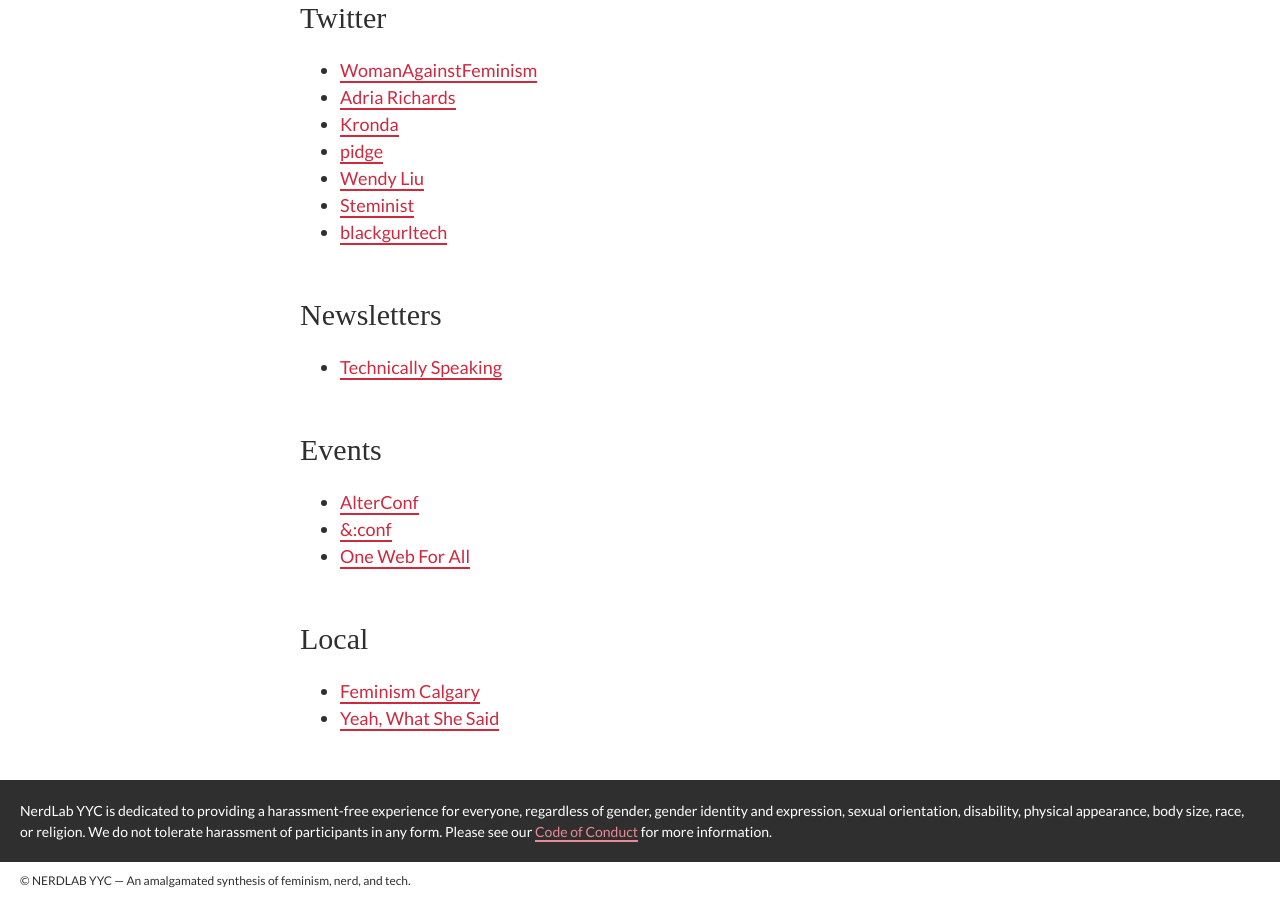
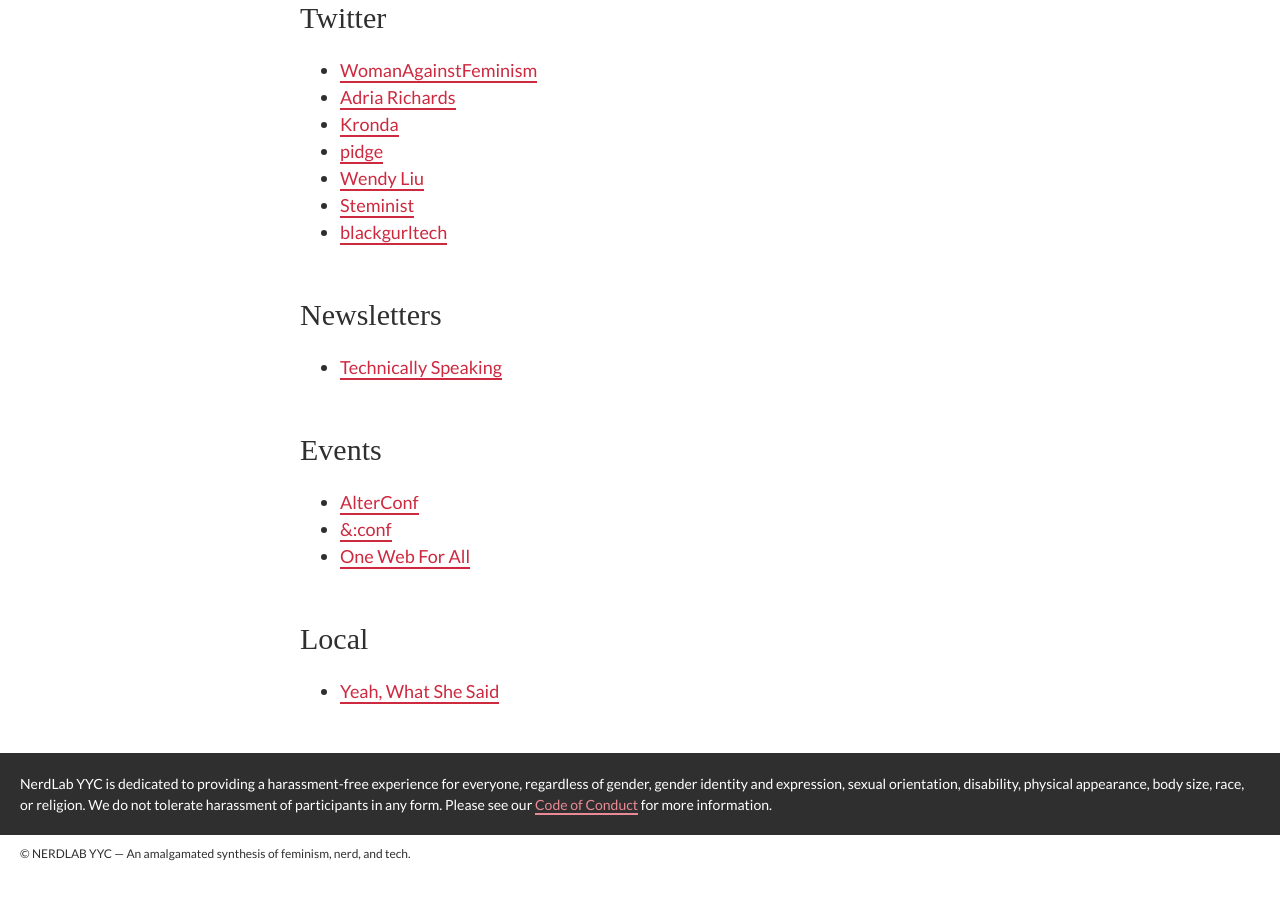
Before and after one commit to nerdlabyyc/nerdlabyyc.github.io, a Jekyll site: the page built from pages/resources/index.md, in a window 1280 px wide and 900 px high, scrolled down 1009 px. Built offline with Jekyll 4.4.1, drawn with Linux system fonts in a browser that asks for light colours; nearby versions of some CDN libraries; some web fonts are replaced; after the commit the page ends 1882 px from its top, so only the background shows below that.

Commit message:
Fix broken links.

```diff
--- a/pages/resources/index.md
+++ b/pages/resources/index.md
@@ -47,5 +47,4 @@
 
 ##Local
 
-- [Feminism Calgary](http://www.feminismcalgary.com/)
-- [Yeah, What She Said](http://cjsw.com/program/ywss/)
+- [Yeah, What She Said](http://cjsw.com/program/yeah-what-she-said/)
```
